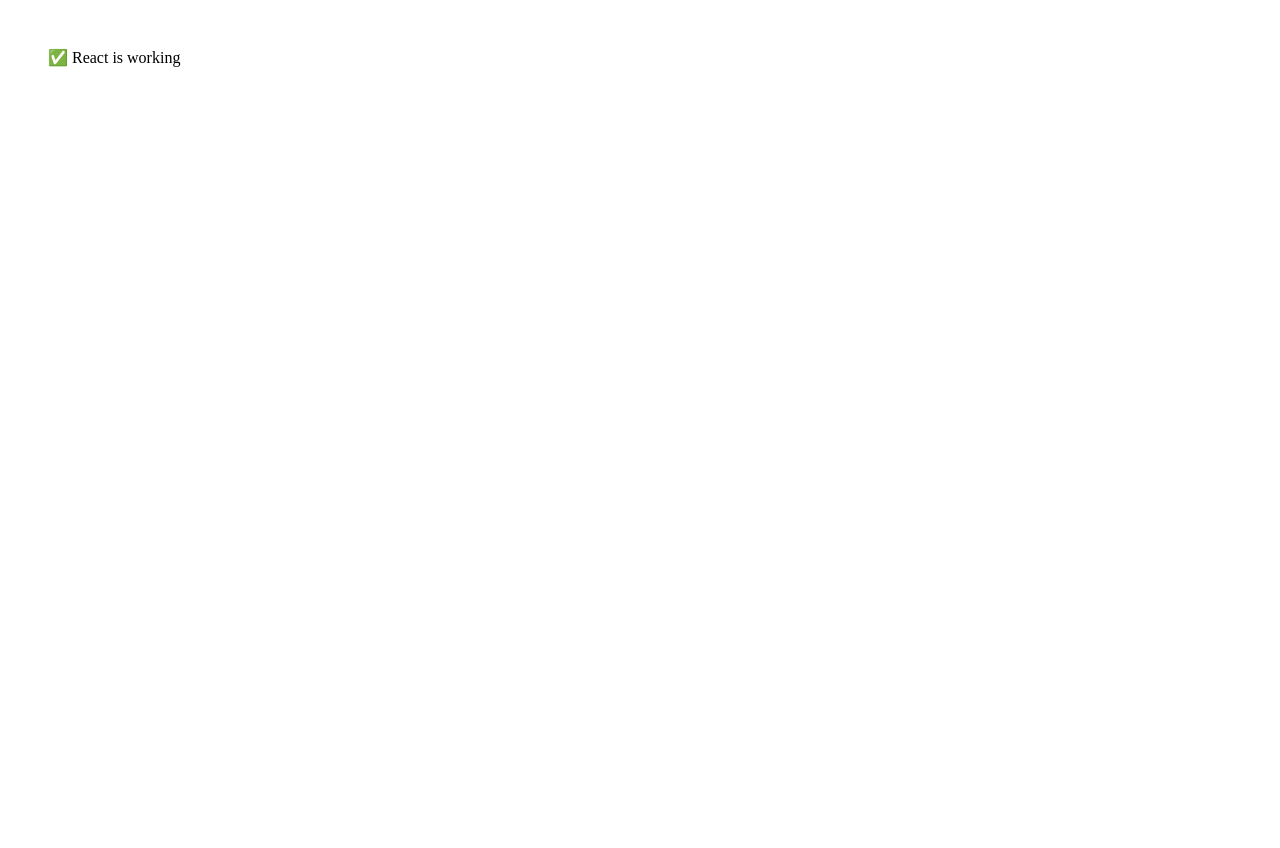
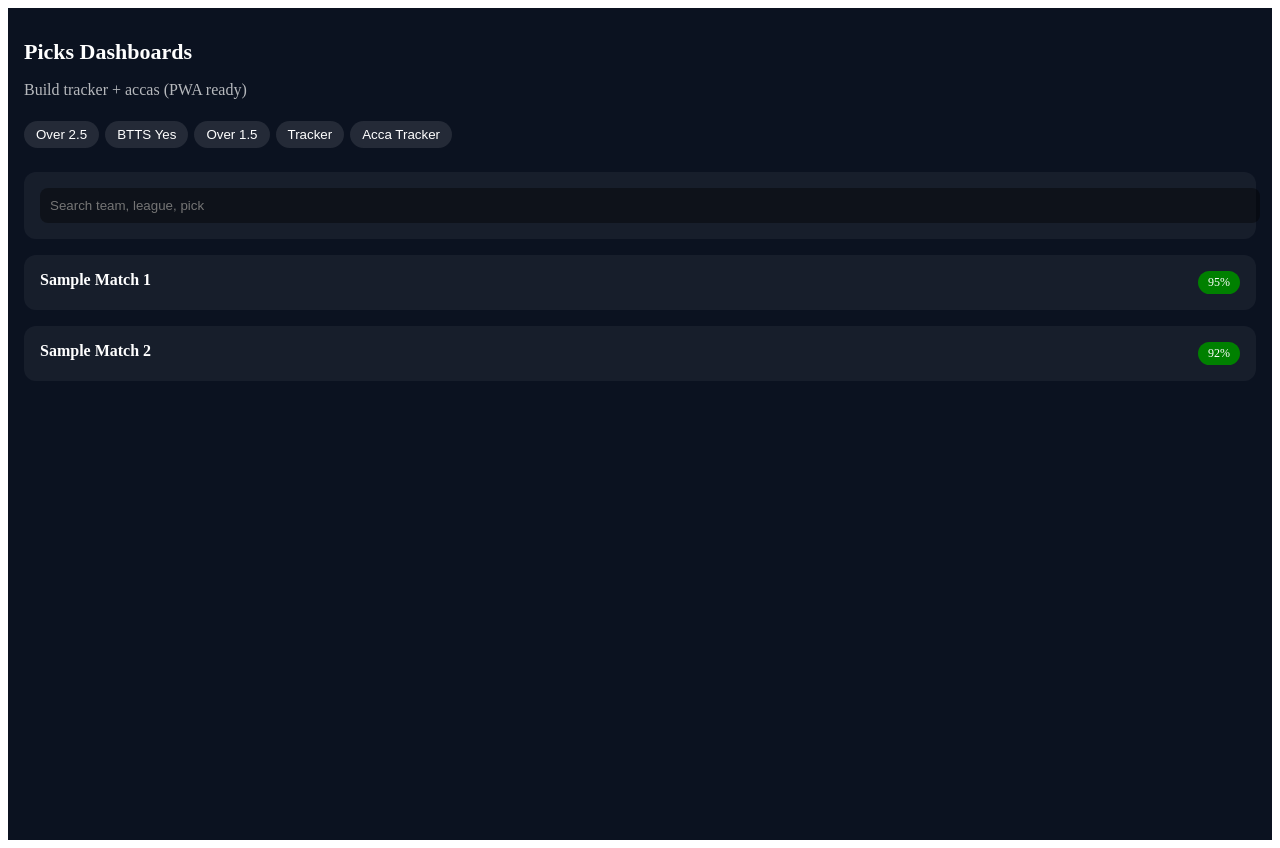
Before and after one commit to nathanbrownlee40-web/picks-dashboard, a React (Vite) app: page / in a window 1280 px wide. Before the commit the page ends 800 px from the top, so only its background shows below. Built offline with nearby package versions, Linux system fonts and the light colour scheme.

Commit message:
Update App.jsx

```diff
--- a/src/App.jsx
+++ b/src/App.jsx
@@ -1,7 +1,65 @@
 export default function App() {
   return (
-    <div style={{ color: "black", padding: 40 }}>
-      ✅ React is working
+    <div style={{ minHeight: "100vh", background: "#0b1220", color: "white", padding: 16 }}>
+      <h1 style={{ fontSize: 22, fontWeight: "bold" }}>Picks Dashboards</h1>
+      <p style={{ opacity: 0.7 }}>Build tracker + accas (PWA ready)</p>
+
+      <div style={{ marginTop: 16 }}>
+        <button style={btn}>Over 2.5</button>
+        <button style={btn}>BTTS Yes</button>
+        <button style={btn}>Over 1.5</button>
+        <button style={btn}>Tracker</button>
+        <button style={btn}>Acca Tracker</button>
+      </div>
+
+      <div style={{ marginTop: 24, padding: 16, background: "rgba(255,255,255,0.05)", borderRadius: 12 }}>
+        <input placeholder="Search team, league, pick" style={input} />
+      </div>
+
+      <div style={card}>
+        <strong>Sample Match 1</strong>
+        <span style={pill}>95%</span>
+      </div>
+
+      <div style={card}>
+        <strong>Sample Match 2</strong>
+        <span style={pill}>92%</span>
+      </div>
     </div>
   );
 }
+
+const btn = {
+  marginRight: 6,
+  marginTop: 6,
+  padding: "6px 12px",
+  borderRadius: 999,
+  background: "rgba(255,255,255,0.1)",
+  color: "white",
+  border: "none"
+};
+
+const input = {
+  width: "100%",
+  padding: 10,
+  borderRadius: 8,
+  border: "none",
+  background: "rgba(0,0,0,0.4)",
+  color: "white"
+};
+
+const card = {
+  marginTop: 16,
+  padding: 16,
+  borderRadius: 12,
+  background: "rgba(255,255,255,0.05)",
+  display: "flex",
+  justifyContent: "space-between"
+};
+
+const pill = {
+  background: "green",
+  padding: "4px 10px",
+  borderRadius: 999,
+  fontSize: 12
+};
```
